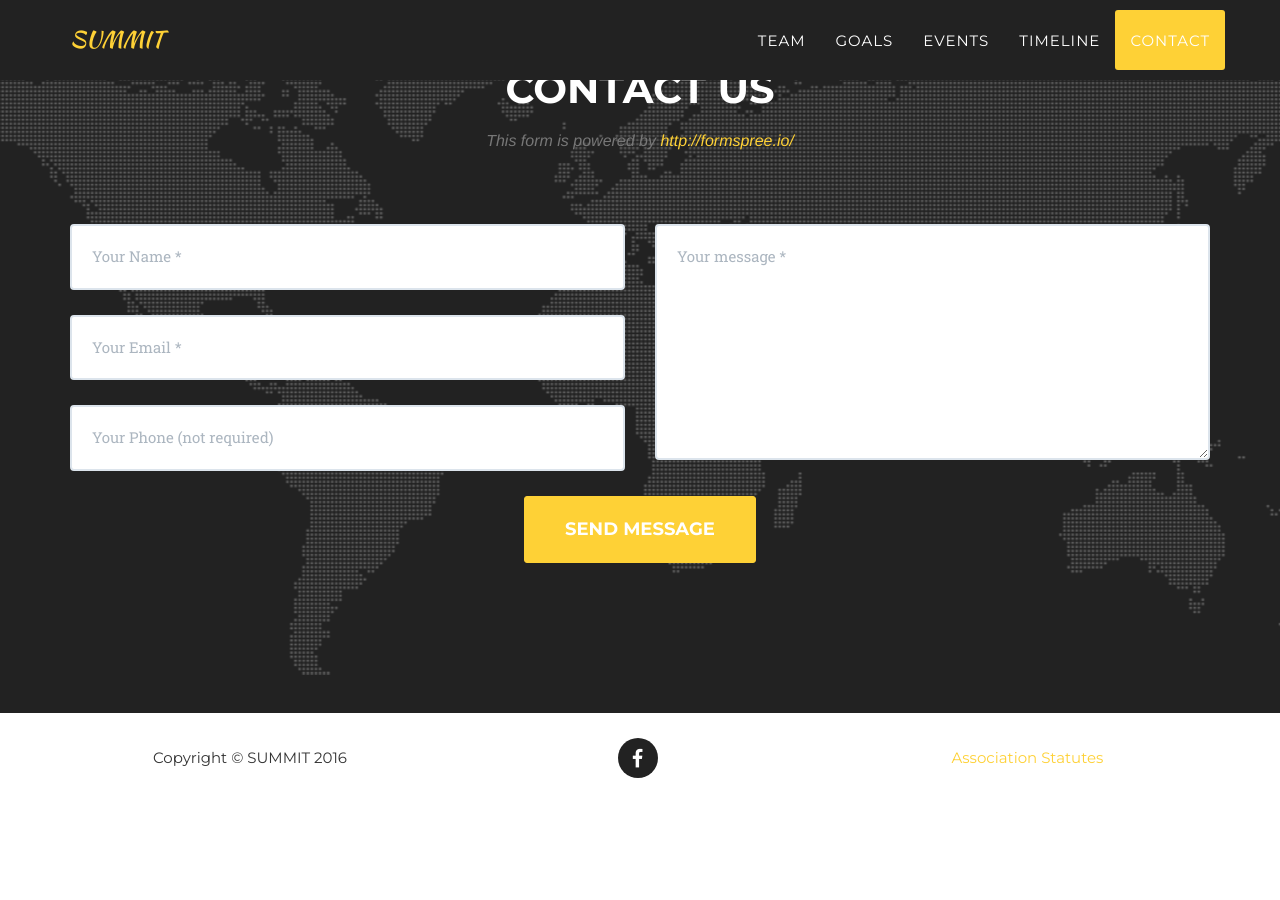
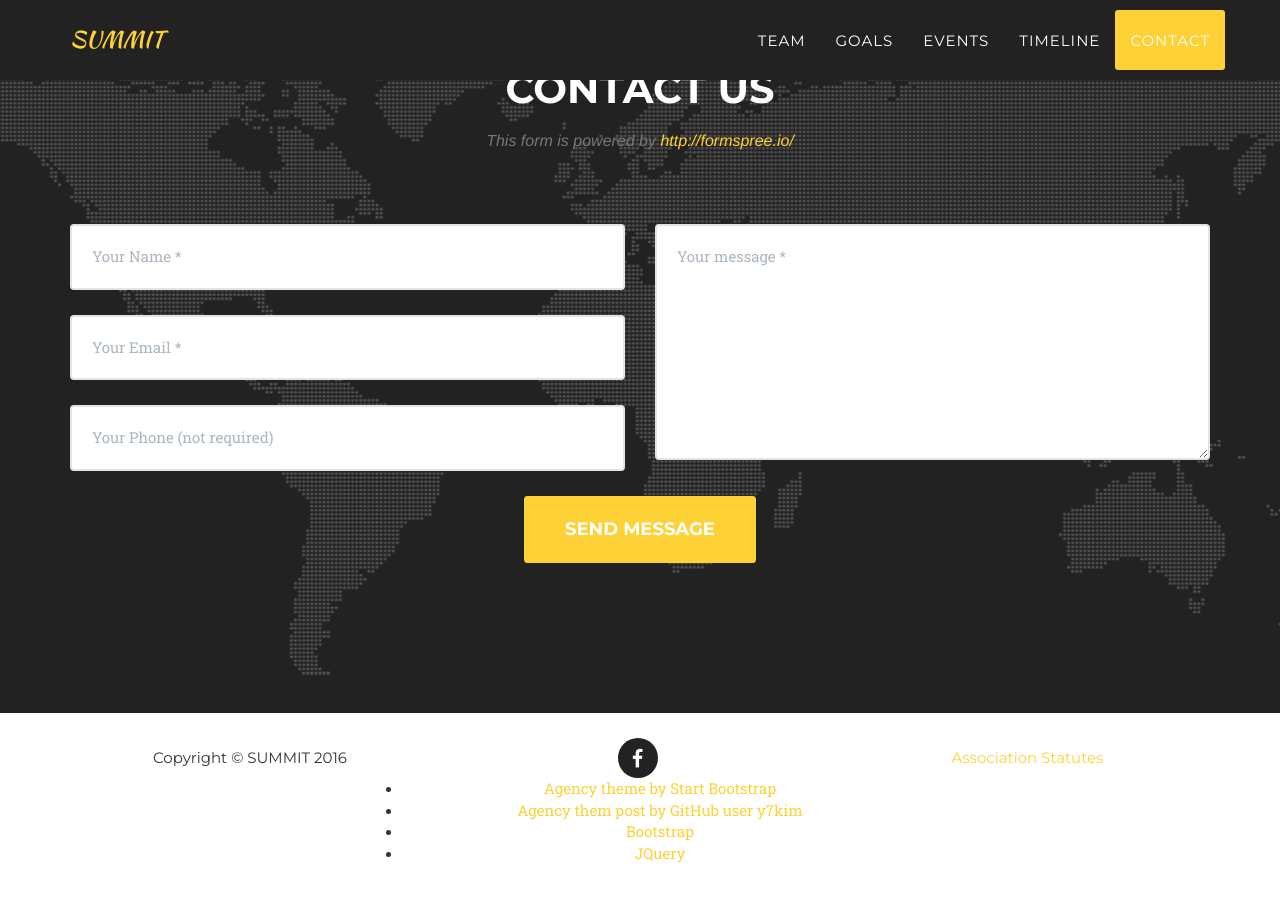
Before and after one commit to OzieGamma/SME-Website, a Jekyll site: the page built from index.html, in a window 1280 px wide and 900 px high, scrolled down 6140 px. Built offline with Jekyll 4.4.1, drawn with Linux system fonts in a browser that asks for light colours; some web fonts are replaced; before the commit the page ends 6943 px from its top, so only the background shows below that.

Commit message:
Added opensource attribution

```diff
--- a/_config.yml
+++ b/_config.yml
@@ -62,8 +62,22 @@ address:
   - line: "1015 Lausanne"
 
 statutes:
-    url: "https://ue1qlg.bn1301.livefilestore.com/y3m4rXj3DW7hiMCYv9VOunDo3JWjAtrc3Nos4R6ctt3CRtbQ9x3iiZi4o64sdS5zDsutmi9s5NJ_9miLMHP3dxt_vZJaIgcme9VcuPbgA39s823pHrkBvQz7S7jtyOTMALlwIQ_v1ed2Jojg6hrPVuwgg/Statuts_17_dec_2015.pdf?psid=1"
+  url: "https://ue1qlg.bn1301.livefilestore.com/y3m4rXj3DW7hiMCYv9VOunDo3JWjAtrc3Nos4R6ctt3CRtbQ9x3iiZi4o64sdS5zDsutmi9s5NJ_9miLMHP3dxt_vZJaIgcme9VcuPbgA39s823pHrkBvQz7S7jtyOTMALlwIQ_v1ed2Jojg6hrPVuwgg/Statuts_17_dec_2015.pdf?psid=1"
 
 # Build settings
 markdown: kramdown
 permalink: pretty
+
+# Open source attributions
+attributions:
+  - name: "Agency theme by Start Bootstrap"
+    url: "http://startbootstrap.com/template-overviews/agency/"
+
+  - name: "Agency them post by GitHub user y7kim"
+    url: "https://github.com/y7kim/agency-jekyll-theme"
+
+  - name: "Bootstrap"
+    url: "https://getbootstrap.com/"
+
+  - name: "JQuery"
+    url: "https://jquery.com"
--- a/_includes/footer.html
+++ b/_includes/footer.html
@@ -19,5 +19,18 @@
                 </ul>
             </div>
         </div>
+
+        <!-- Open Source Attributions -->
+        <div class="row">
+            <div class="col-md-3"></div>
+            <div class="col-md-6">
+                <ul>
+                    {% for attribution in site.attributions %}
+                    <li><a href="{{ attribution.url }}">{{ attribution.name }}</a></li>
+                    {% endfor %}
+                </ul>
+            </div>
+            <div class="col-md-3"></div>
+        </div>
     </div>
 </footer>
```
Lines whose indentation alone changed are shown as unchanged.
